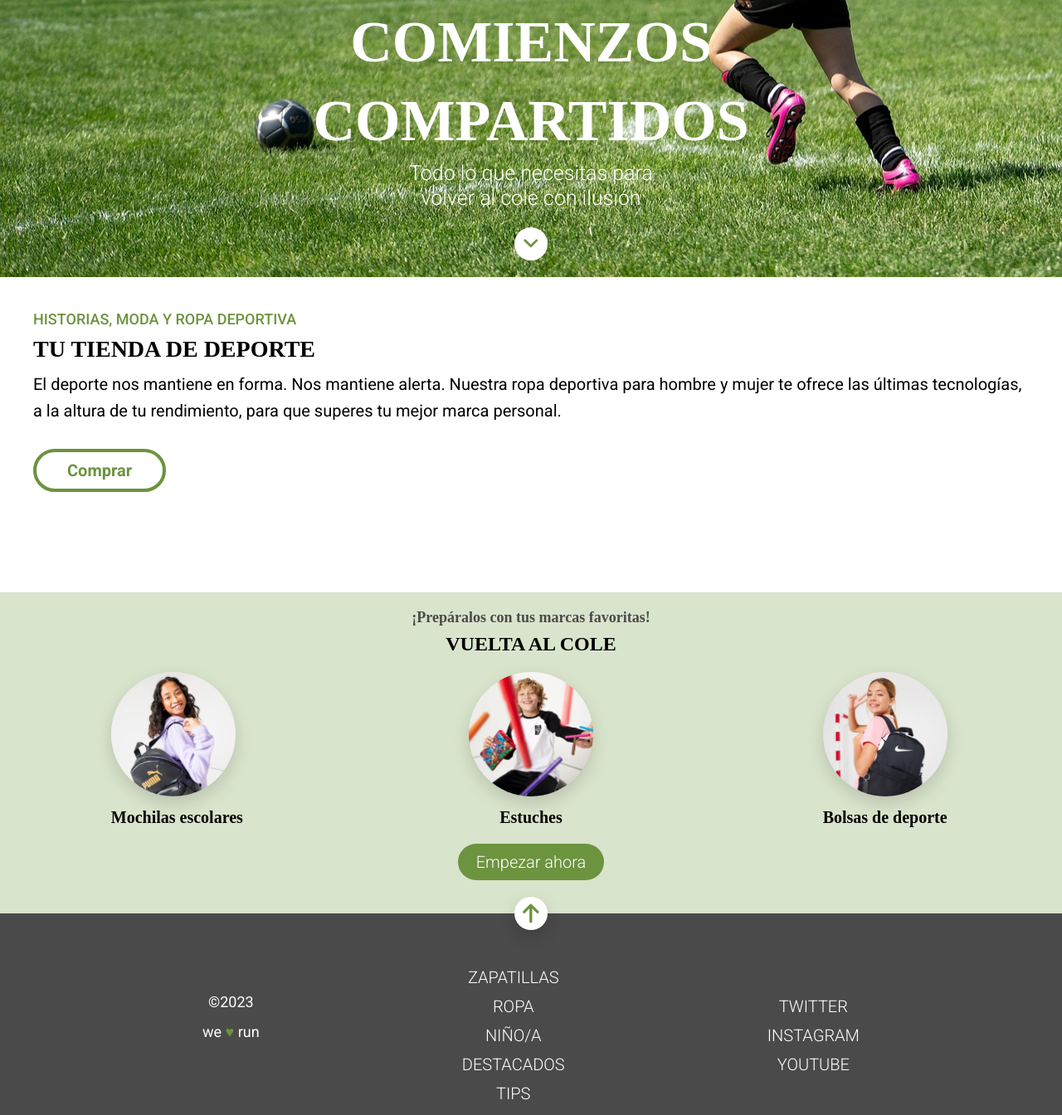
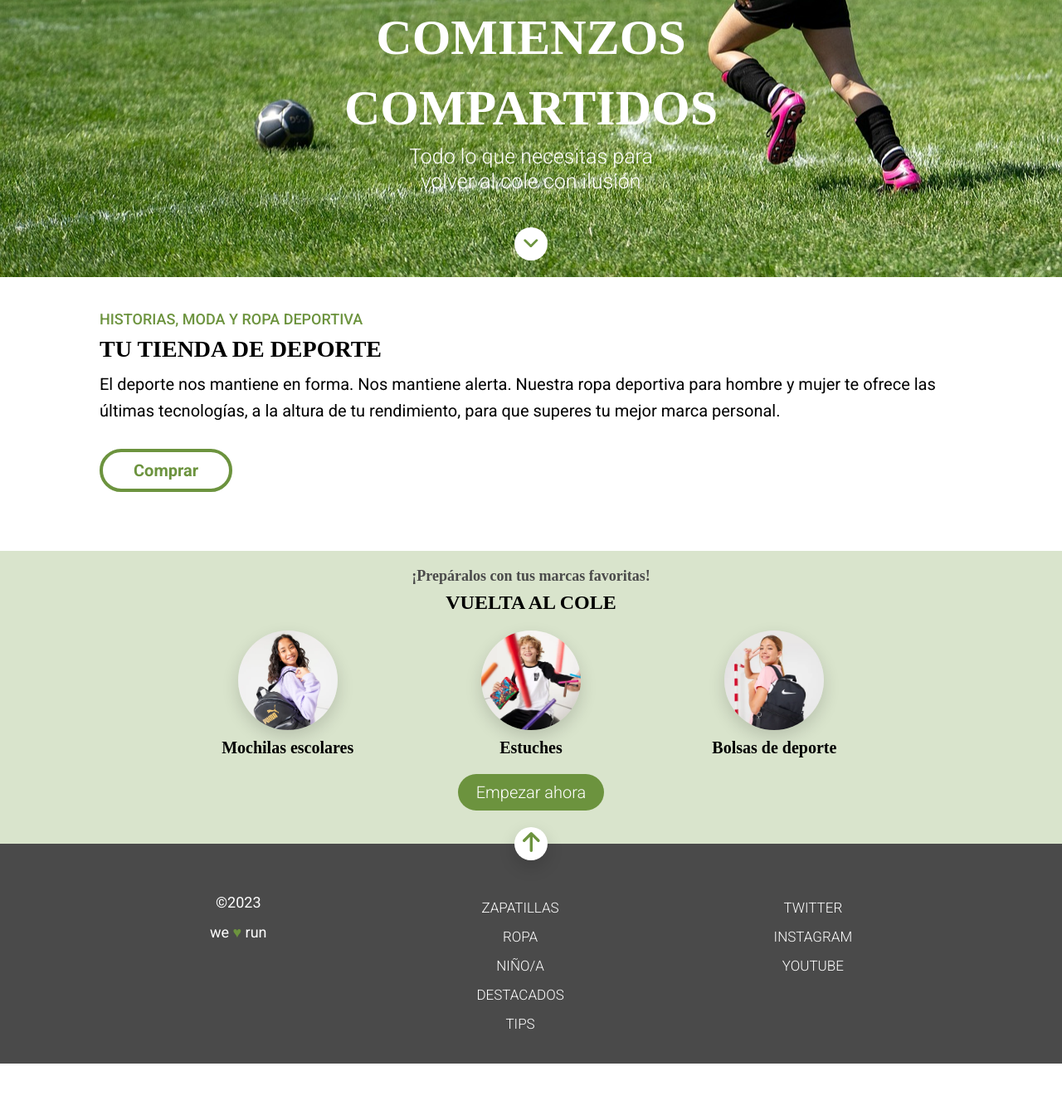
Before and after one commit to Adalab/modulo-1-evaluacion-final-laura-pf, a website built with Vite: page src/index.html in a window 1280 px wide. Shown: the part 436-1780 px from the top of the page at 83% size. After the commit the page ends 1718 px from the top, so only its background shows below. Built offline with nearby package versions, Linux system fonts and the light colour scheme.

Commit message:
end media queries

```diff
--- a/src/partials/footer.html
+++ b/src/partials/footer.html
@@ -1,23 +1,23 @@
 <!-- MIRAR SI LOS DIVS SON NECESARIOS -->
 
-<footer class="footer">
+<footer class="footer" id="menuFooter">
 
     <div class="arrow">
-        <img class="arrow__img" src="/images/ico-arrow.svg" alt="icono flecha hacia arriba">
+        <a href="../index.html/#menuHeader"><img class="arrow__img" src="/images/ico-arrow.svg" alt="icono flecha hacia arriba"></a>
     </div>
 
     <ul class="footer__list" id="move2" >
-        <li class="footer__list-item"><a href="">ZAPATILLAS</a></li>
-        <li class="footer__list-item"><a href="">ROPA</a></li>
-        <li class="footer__list-item"><a href="">NIÑO/A</a></li>
-        <li class="footer__list-item"><a href="">DESTACADOS</a></li>
-        <li class="footer__list-item"><a href="">TIPS</a></li>
+        <li class="footer__list-item"><a href="https://adalab.es/">ZAPATILLAS</a></li>
+        <li class="footer__list-item"><a href="https://adalab.es/">ROPA</a></li>
+        <li class="footer__list-item"><a href="https://adalab.es/">NIÑO/A</a></li>
+        <li class="footer__list-item"><a href="https://adalab.es/">DESTACADOS</a></li>
+        <li class="footer__list-item"><a href="https://adalab.es/">TIPS</a></li>
     </ul>
 
     <ul  class="footer__list" id="move3">
-        <li class="footer__list-item"><a href="">TWITTER</a></li>
-        <li class="footer__list-item"><a href="">INSTAGRAM</a></li>
-        <li class="footer__list-item"><a href="">YOUTUBE</a></li>
+        <li class="footer__list-item"><a href="https://adalab.es/">TWITTER</a></li>
+        <li class="footer__list-item"><a href="https://adalab.es/">INSTAGRAM</a></li>
+        <li class="footer__list-item"><a href="https://adalab.es/">YOUTUBE</a></li>
     </ul>
 
 
--- a/src/partials/header.html
+++ b/src/partials/header.html
@@ -15,10 +15,10 @@
 <!-- ESTRUCTURA HTML CON BACKGROUND -->
 
 
-<header class="header">
+<header class="header" id="menuHeader">
     <section class="containerHeader">
         <nav class="containerHeader__nav">
-            <img src="/images/ico-menu.svg" alt="icono tres barras menú">
+            <a href="https://adalab.es/"><img src="/images/ico-menu.svg" alt="icono tres barras menú"></a>
         </nav>
 
 
@@ -27,7 +27,7 @@
             <h1 class="containerDiv__tittle1">COMIENZOS COMPARTIDOS</h1>
             <P class="containerDiv__p1">Todo lo que necesitas para volver al cole con ilusión</P>
             <figure class="containerDiv__figure">
-               <a href=""> <img class="containerdiv__figure-icon" src="/images/ico-scroll-down.svg" alt="icono para hacer scroll hacia abajo"> </a>
+               <a href="../index.html/#menuFooter"> <img class="containerdiv__figure-icon" src="/images/ico-scroll-down.svg" alt="icono para hacer scroll hacia abajo"> </a>
             </figure>
         </div>
      </section>
--- a/src/scss/layout/_footer.scss
+++ b/src/scss/layout/_footer.scss
@@ -10,9 +10,10 @@
       box-shadow: 0 8px 20px 0 rgba(0, 0, 0, 0.15);
       display: flex;
       justify-content: center;
+      align-items: center;
 
       &__img {
-          width: 50%;
+        width: 21px;
       }
   }
 
@@ -26,6 +27,7 @@
     @media screen and (min-width: 768px) {
           flex-direction: row;
           justify-content: space-evenly;
+          align-items: flex-start;
         }
     &__list {
         margin-top: 30px;
@@ -38,6 +40,9 @@
             font-weight: 300;
             font-stretch: expanded;
             line-height: 35px;
+            @media screen and (min-width: 1200px) {
+                font-size: 17px
+                }
         }
 
     }
--- a/src/scss/layout/_header.scss
+++ b/src/scss/layout/_header.scss
@@ -84,31 +84,44 @@
     }
 
     .containerDiv {
-        width: 312px;
+
+        width: 390px;
+
         color: $font-color-white;
         display: flex;
         flex-direction: column;
         justify-content: center;
         align-items: center;
 
+        @media screen and (min-width: 1200px) {
+            width: 600px;
+        }
+
         &__tittle1{
+
             font-family: $font-tittle;
             //NO ME FUNCIONA EL ROBOTO SLAB MIRAR MAS TARDE QUE PASA
-            font-weight: 500;
+            font-weight: bold;
             line-height: 70px;
-            font-size: 2.6rem;
+            font-size: 45px;
             margin-bottom: 30px;
-                @media screen and (min-width: 768px) {
-                font-size: 70px;
-                font-weight: bold;
-                line-height: 95px;
-                margin-bottom: 1px;
+            @media screen and (min-width: 768px) {
+            font-size: 70px;
+            font-weight: bold;
+            line-height: 95px;
+            margin-bottom: 1px;
 
+         }
+
+            @media screen and (min-width: 1200px) {
+                font-size: 60px;
+                line-height: 85px;
             }
         }
 
         &__p1 {
-            font-size: 1.3rem;
+            width: 300px;
+            font-size: 19px;
             font-family: $font-body;
             line-height: 30px;
             font-weight: 400;
@@ -118,12 +131,13 @@
                 font-size: 25px;
                 font-weight: 300;
             }
+
+            @media screen and (min-width: 1200px) {
+                margin-bottom: 40px;
+            }
         }
 
 
-            // @media screen and (min-width: 768px) {
-            //     width: 800px;
-            // }
 
 
 
--- a/src/scss/layout/_main.scss
+++ b/src/scss/layout/_main.scss
@@ -7,13 +7,23 @@
 
     @media screen and (min-width: 768px) {
         height: 300px;
-        margin: 40px 40px;
+        margin-top: 40px;
+        margin-left: 40px;
+        margin-right: 40px;
+        margin-bottom: 0;
         display: block;
 
     }
 
+    @media screen and (min-width: 1200px) {
+        height: 260px;
+        margin-left: 120px;
+        margin-right: 120px;
+        margin-bottom:30px;
+
+    }
+
 }
-
 
 
     .mainArticle__h2 {
@@ -56,6 +66,8 @@
 
         @media screen and (min-width: 768px) {
             width: 160px;
+            margin-bottom: 0;
+
 
         }
 
--- a/src/scss/layout/_section.scss
+++ b/src/scss/layout/_section.scss
@@ -1,6 +1,10 @@
 
 .section {
     background-color: $background-section;
+
+@media screen and (min-width: 1200px) {
+    padding: 0 200px;
+}
 
 
     &__text {
@@ -54,19 +58,37 @@
     align-items: center;
     justify-items: center;
 
-        @media screen and (min-width: 768px) {
-            grid-template-columns: 1fr 1fr 1fr;
-            grid-template-rows: 1fr;
-        }
+    @media screen and (min-width: 768px) {
+        grid-template-columns: 1fr 1fr 1fr;
+        grid-template-rows: 1fr;
+     }
+
+
+
+
+
     &__item {
         margin: 20px 0;
+
+        @media screen and (min-width: 1200px) {
+            display: flex;
+            flex-direction: column;
+            justify-content: center;
+            align-items: center;
+            }
 
         &-img {
             width: 150px;
             border-radius: 50%;
             box-shadow: 0 8px 20px 0 rgba(0, 0, 0, 0.15);
             margin-bottom: 10px;
+
+            @media screen and (min-width: 1200px) {
+                    width: 120px;
+                }
         }
+
+
 
         &-p {
             text-align: center;
```
